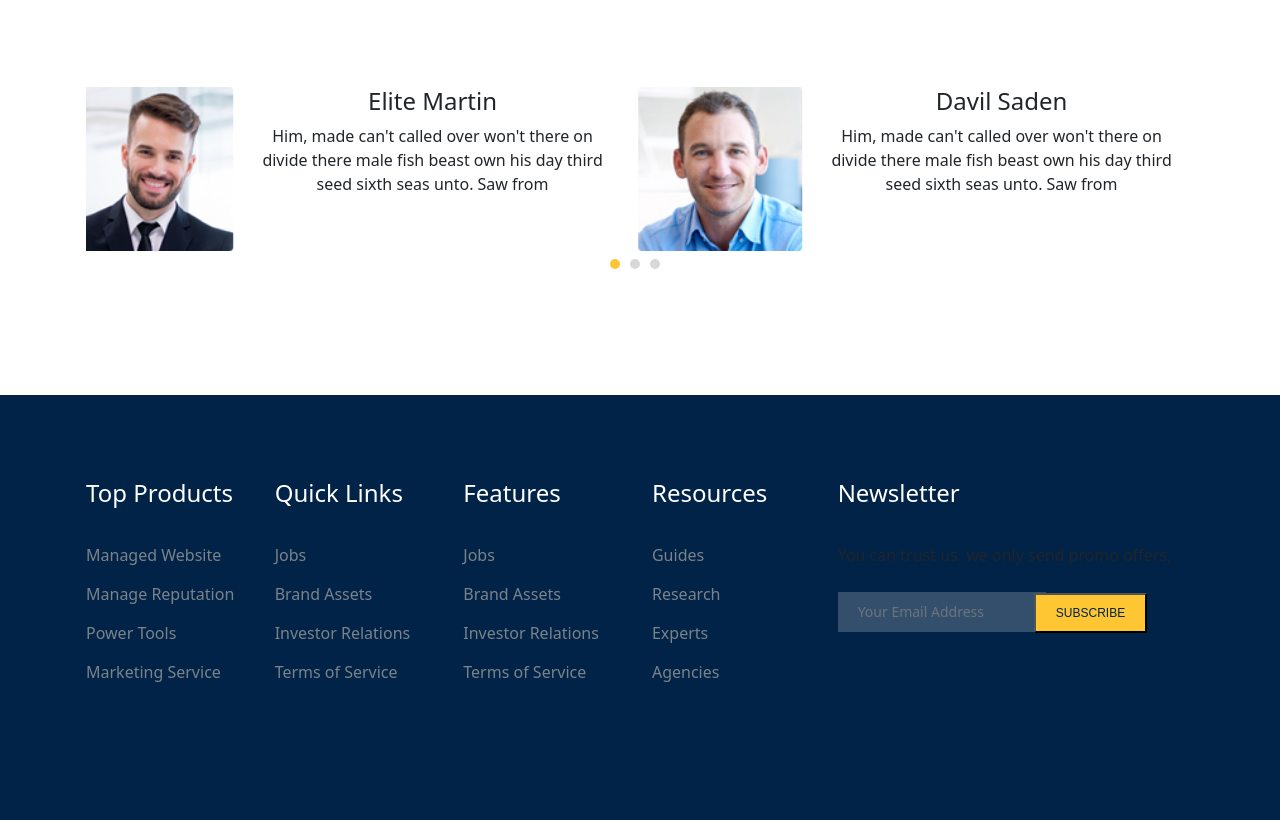
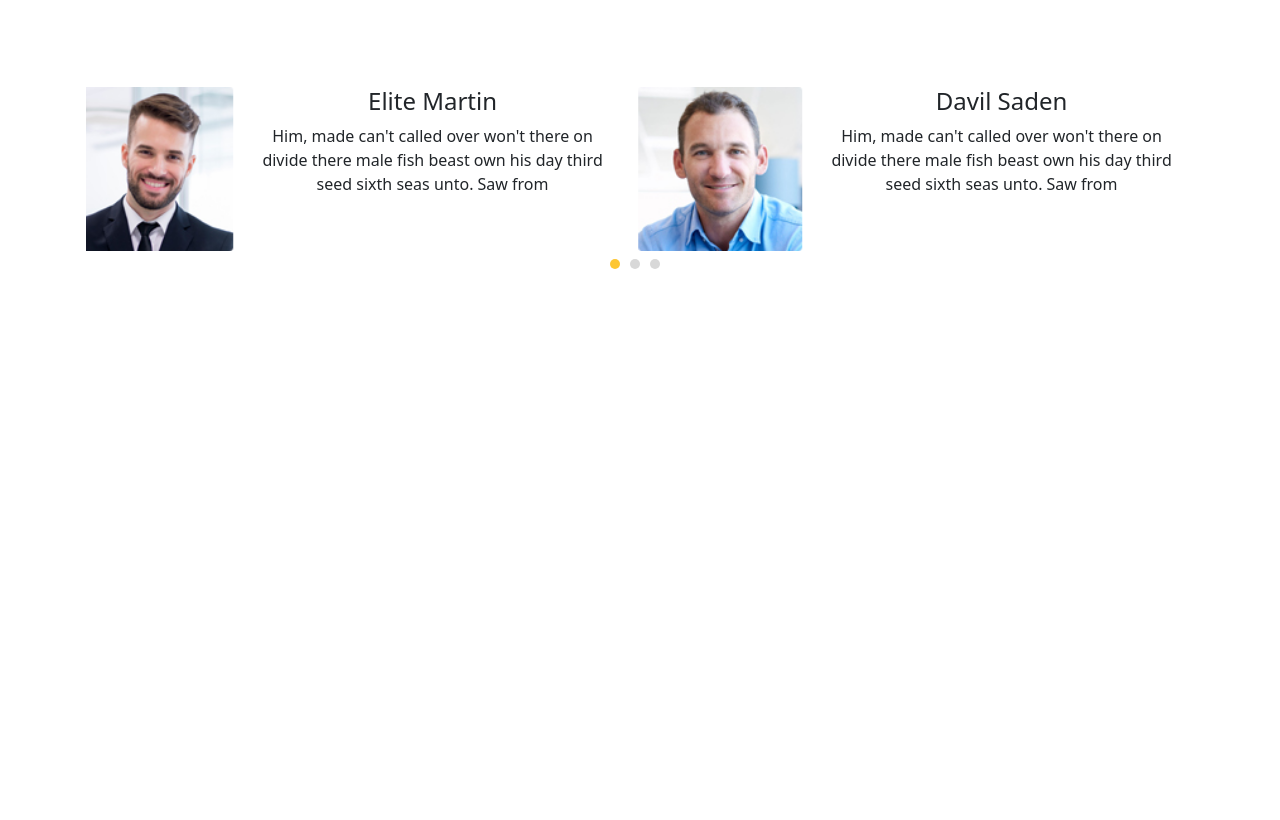
Before and after one commit to Zu9zwan9/FrontEndLab8, a website: page index.html in a window 1280 px wide. Shown: the part 5208-6028 px from the top of the page. After the commit the page ends 5603 px from the top, so only its background shows below. Drawn offline with nearby package versions, Linux system fonts and the light colour scheme.

Commit message:
Update index.html

```diff
--- a/index.html
+++ b/index.html
@@ -574,77 +574,6 @@
 </div>
 <!--================ End CLient Say Area =================-->
 
-<!--================ Start footer Area  =================-->
-<footer class="footer-area section_gap">
-    <div class="container">
-        <div class="row">
-            <div class="col-lg-2 col-md-6 single-footer-widget">
-                <h4>Top Products</h4>
-                <ul>
-                    <li><a href="#">Managed Website</a></li>
-                    <li><a href="#">Manage Reputation</a></li>
-                    <li><a href="#">Power Tools</a></li>
-                    <li><a href="#">Marketing Service</a></li>
-                </ul>
-            </div>
-            <div class="col-lg-2 col-md-6 single-footer-widget">
-                <h4>Quick Links</h4>
-                <ul>
-                    <li><a href="#">Jobs</a></li>
-                    <li><a href="#">Brand Assets</a></li>
-                    <li><a href="#">Investor Relations</a></li>
-                    <li><a href="#">Terms of Service</a></li>
-                </ul>
-            </div>
-            <div class="col-lg-2 col-md-6 single-footer-widget">
-                <h4>Features</h4>
-                <ul>
-                    <li><a href="#">Jobs</a></li>
-                    <li><a href="#">Brand Assets</a></li>
-                    <li><a href="#">Investor Relations</a></li>
-                    <li><a href="#">Terms of Service</a></li>
-                </ul>
-            </div>
-            <div class="col-lg-2 col-md-6 single-footer-widget">
-                <h4>Resources</h4>
-                <ul>
-                    <li><a href="#">Guides</a></li>
-                    <li><a href="#">Research</a></li>
-                    <li><a href="#">Experts</a></li>
-                    <li><a href="#">Agencies</a></li>
-                </ul>
-            </div>
-            <div class="col-lg-4 col-md-6 single-footer-widget">
-                <h4>Newsletter</h4>
-                <p>You can trust us. we only send promo offers,</p>
-                <div class="form-wrap" id="mc_embed_signup">
-                    <form>
-                        <label>
-                            <input
-                                    class="form-control"
-                                    name="EMAIL"
-                                    placeholder="Your Email Address"
-                                    onfocus="this.placeholder = ''"
-                                    onblur="this.placeholder = 'Your Email Address'"
-                                    required=""
-                                    type="email"
-                            />
-                        </label>
-                        <button class="click-btn3 btn3 btn3-default">
-                            <span>subscribe</span>
-                        </button>
-                        <div style="position: absolute; left: -5000px;">
-
-                        </div>
-
-                        <div class="info"></div>
-                    </form>
-                </div>
-            </div>
-        </div>
-    </div>
-</footer>
-<!--================ End footer Area  =================-->
 <script src=" https://code.jquery.com/jquery-3.6.1.min.js"
         integrity="sha256-o88AwQnZB+VDvE9tvIXrMQaPlFFSUTR+nldQm1LuPXQ="
         crossorigin="anonymous"></script>
```
